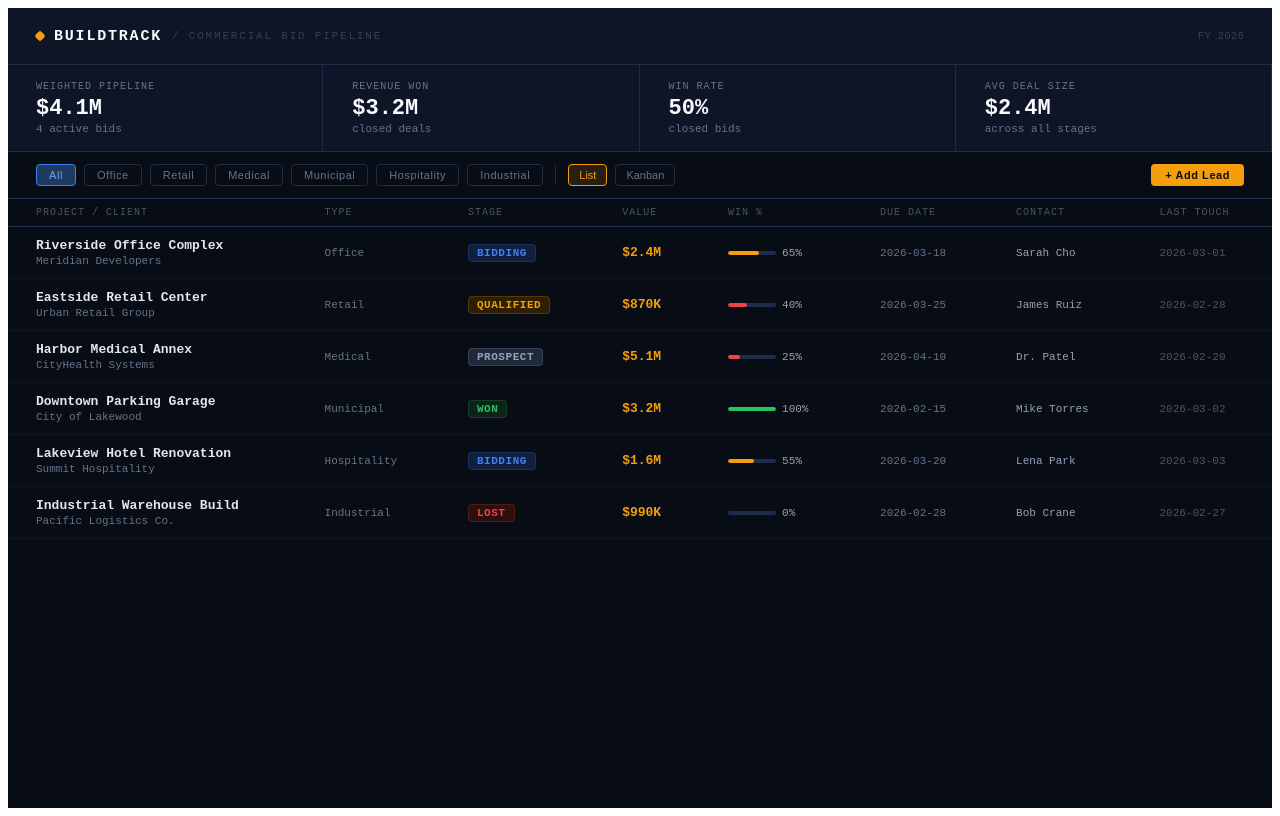
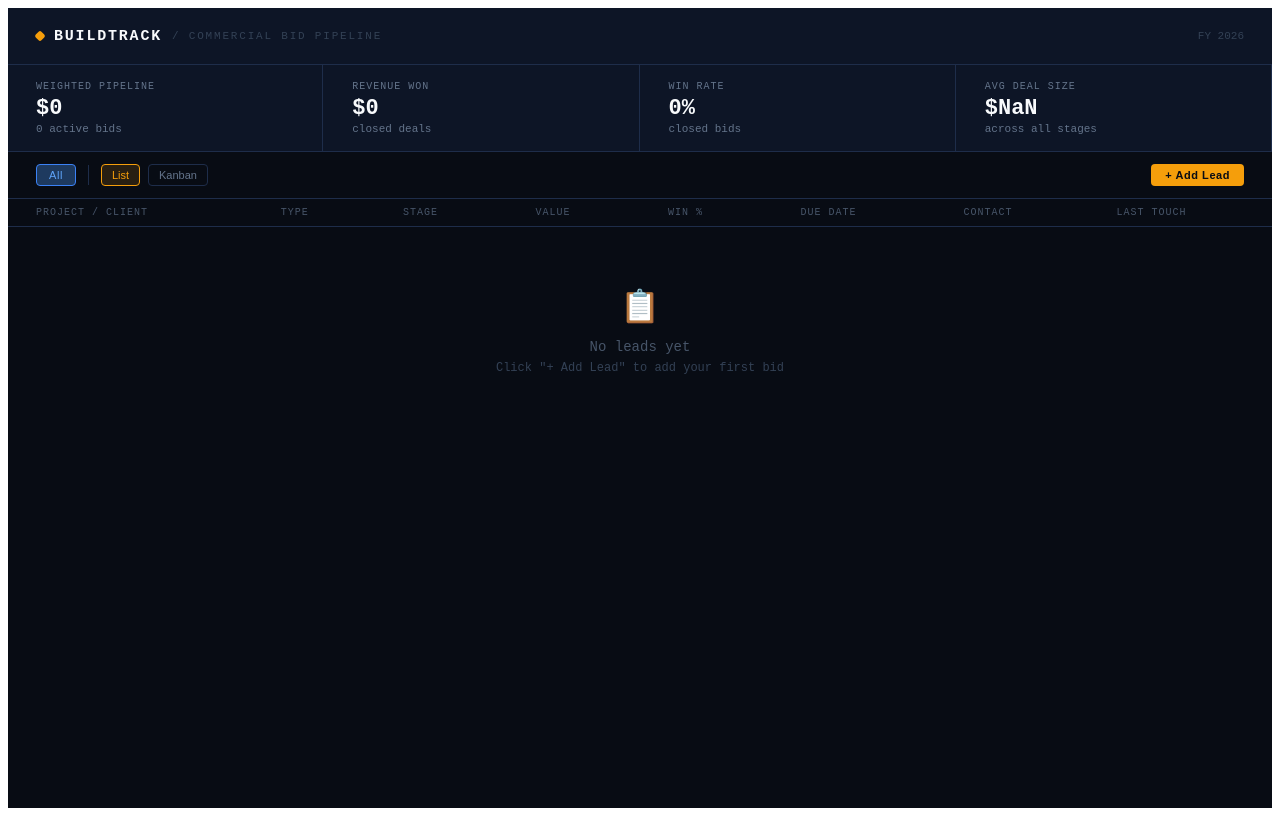
Before and after one commit to RachBlue/bidtrack, a React (Vite) app in the folder bidtrack/: page / in a window 1280 px wide. Built offline with nearby package versions, Linux system fonts and the light colour scheme.

Commit message:
add persistent storage

```diff
--- a/bidtrack/src/App.jsx
+++ b/bidtrack/src/App.jsx
@@ -1,13 +1,15 @@
-import { useState } from "react";
+import { useState, useEffect } from "react";
 
-const INITIAL_LEADS = [
-  { id: 1, project: "Riverside Office Complex", client: "Meridian Developers", value: 2400000, type: "Office", stage: "Bidding", dueDate: "2026-03-18", contact: "Sarah Cho", lastTouch: "2026-03-01", winProb: 65 },
-  { id: 2, project: "Eastside Retail Center", client: "Urban Retail Group", value: 870000, type: "Retail", stage: "Qualified", dueDate: "2026-03-25", contact: "James Ruiz", lastTouch: "2026-02-28", winProb: 40 },
-  { id: 3, project: "Harbor Medical Annex", client: "CityHealth Systems", value: 5100000, type: "Medical", stage: "Prospect", dueDate: "2026-04-10", contact: "Dr. Patel", lastTouch: "2026-02-20", winProb: 25 },
-  { id: 4, project: "Downtown Parking Garage", client: "City of Lakewood", value: 3200000, type: "Municipal", stage: "Won", dueDate: "2026-02-15", contact: "Mike Torres", lastTouch: "2026-03-02", winProb: 100 },
-  { id: 5, project: "Lakeview Hotel Renovation", client: "Summit Hospitality", value: 1650000, type: "Hospitality", stage: "Bidding", dueDate: "2026-03-20", contact: "Lena Park", lastTouch: "2026-03-03", winProb: 55 },
-  { id: 6, project: "Industrial Warehouse Build", client: "Pacific Logistics Co.", value: 990000, type: "Industrial", stage: "Lost", dueDate: "2026-02-28", contact: "Bob Crane", lastTouch: "2026-02-27", winProb: 0 },
-];
+const STORAGE_KEY = "bidtrack_leads";
+
+function loadLeads() {
+  try {
+    const saved = localStorage.getItem(STORAGE_KEY);
+    return saved ? JSON.parse(saved) : [];
+  } catch {
+    return [];
+  }
+}
 
 const STAGE_CONFIG = {
   Prospect:  { color: "#94a3b8", bg: "#1e293b", dot: "#64748b" },
@@ -43,12 +45,19 @@ function Badge({ stage }) {
 }
 
 export default function BidPipeline() {
-  const [leads, setLeads] = useState(INITIAL_LEADS);
+  const [leads, setLeads] = useState(() => loadLeads());
   const [filter, setFilter] = useState("All");
   const [view, setView] = useState("pipeline"); // pipeline | kanban
   const [showAdd, setShowAdd] = useState(false);
   const [selected, setSelected] = useState(null);
   const [newLead, setNewLead] = useState({ project: "", client: "", value: "", type: "Office", stage: "Prospect", dueDate: "", contact: "", winProb: 30 });
+
+  // Save to localStorage whenever leads change
+  useEffect(() => {
+    try {
+      localStorage.setItem(STORAGE_KEY, JSON.stringify(leads));
+    } catch {}
+  }, [leads]);
 
   const types = ["All", ...Array.from(new Set(leads.map(l => l.type)))];
   const filtered = filter === "All" ? leads : leads.filter(l => l.type === filter);
@@ -159,6 +168,15 @@ export default function BidPipeline() {
             </tr>
           </thead>
           <tbody>
+            {filtered.length === 0 && (
+              <tr>
+                <td colSpan={8} style={{ padding: "60px 28px", textAlign: "center", color: "#334155" }}>
+                  <div style={{ fontSize: 32, marginBottom: 12 }}>📋</div>
+                  <div style={{ color: "#475569", fontSize: 14, marginBottom: 6 }}>No leads yet</div>
+                  <div style={{ color: "#334155", fontSize: 12 }}>Click "+ Add Lead" to add your first bid</div>
+                </td>
+              </tr>
+            )}
             {filtered.map(lead => {
               const days = daysUntil(lead.dueDate);
               const urgent = days >= 0 && days <= urgentDays && !["Won","Lost"].includes(lead.stage);
```
